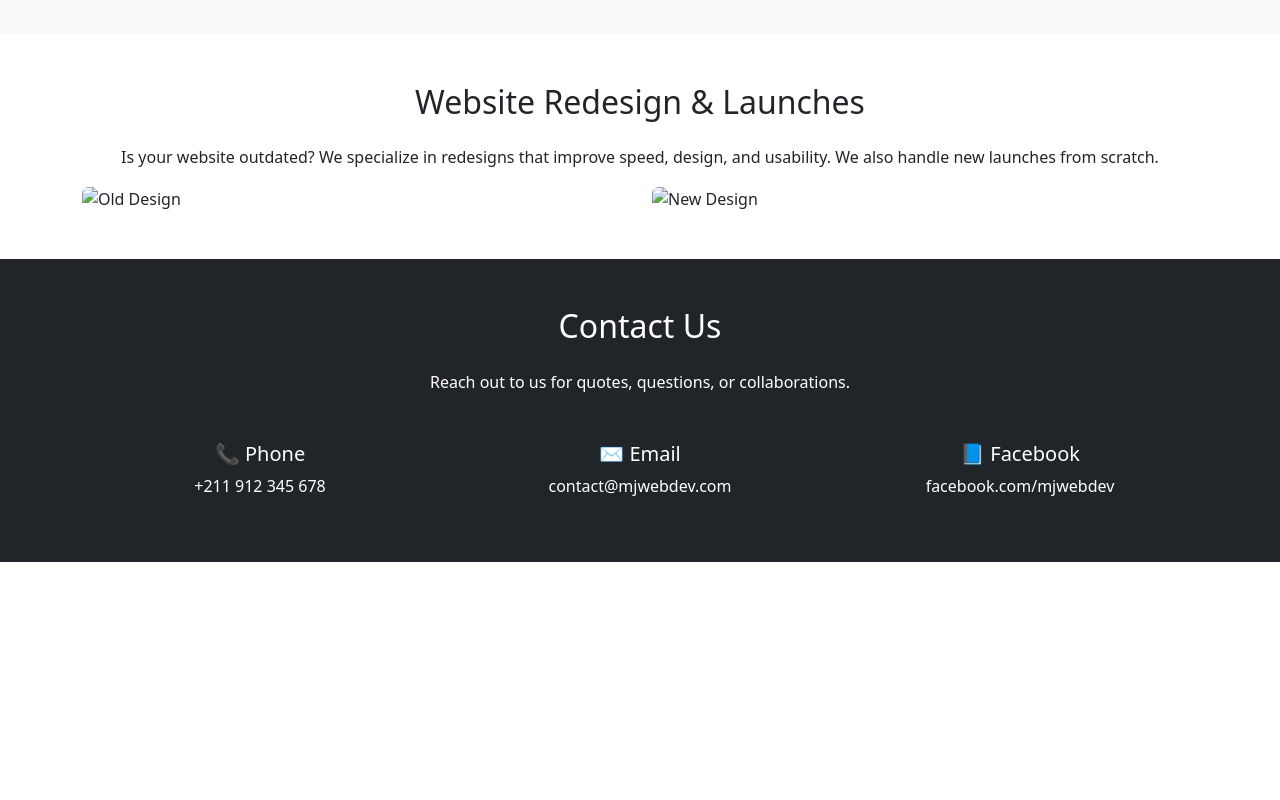
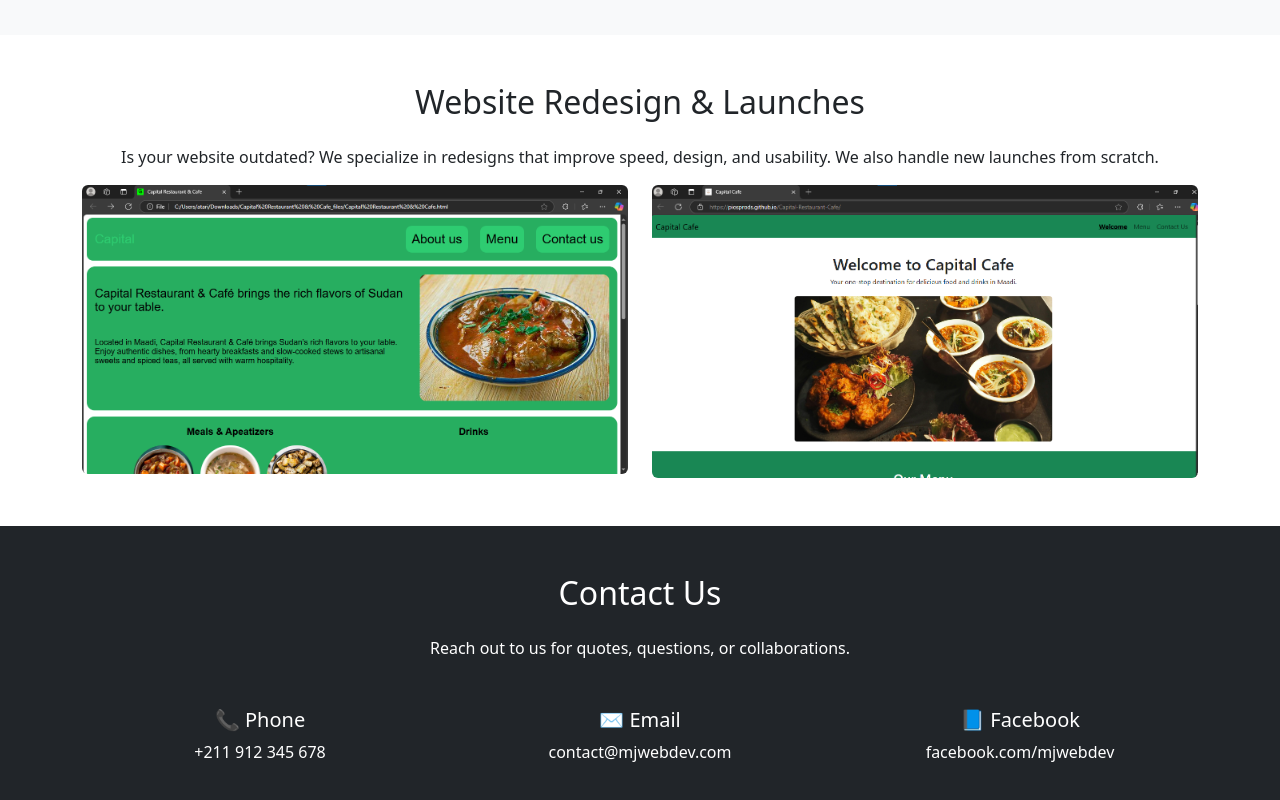
Before and after one commit to piosprods/MJ, a plain HTML site: page index.html in a window 1280 px wide. Shown: the part 3148-3948 px from the top of the page. Before the commit the page ends 3710 px from the top, so only its background shows below. Drawn offline with nearby package versions, Linux system fonts and the light colour scheme.

Commit message:
added before and after

```diff
--- a/index.html
+++ b/index.html
@@ -114,8 +114,8 @@
         <h2 class="text-center mb-4">Website Redesign & Launches</h2>
         <p class="text-center">Is your website outdated? We specialize in redesigns that improve speed, design, and usability. We also handle new launches from scratch.</p>
         <div class="row g-4">
-          <div class="col-md-6"><img src="images/redesign1.jpg" class="img-fluid rounded" alt="Old Design"></div>
-          <div class="col-md-6"><img src="images/redesign2.jpg" class="img-fluid rounded" alt="New Design"></div>
+          <div class="col-md-6"><img src="before.png" class="img-fluid rounded" alt="Old Design"></div>
+          <div class="col-md-6"><img src="after.png" class="img-fluid rounded" alt="New Design"></div>
         </div>
       </div>
     </section>
```
Also changed, not shown: Untitled design.png (added), after.png (added), before.png (added).
